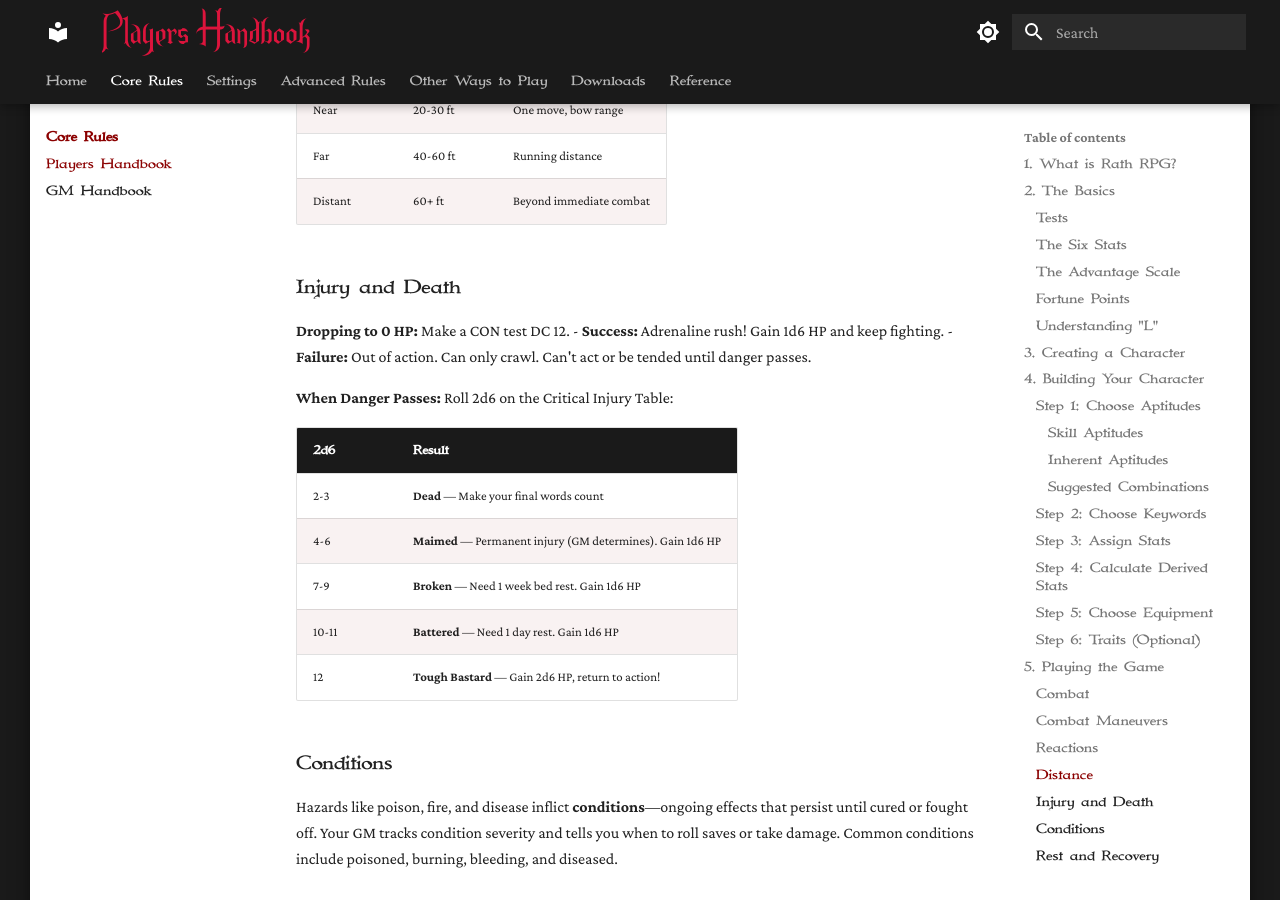
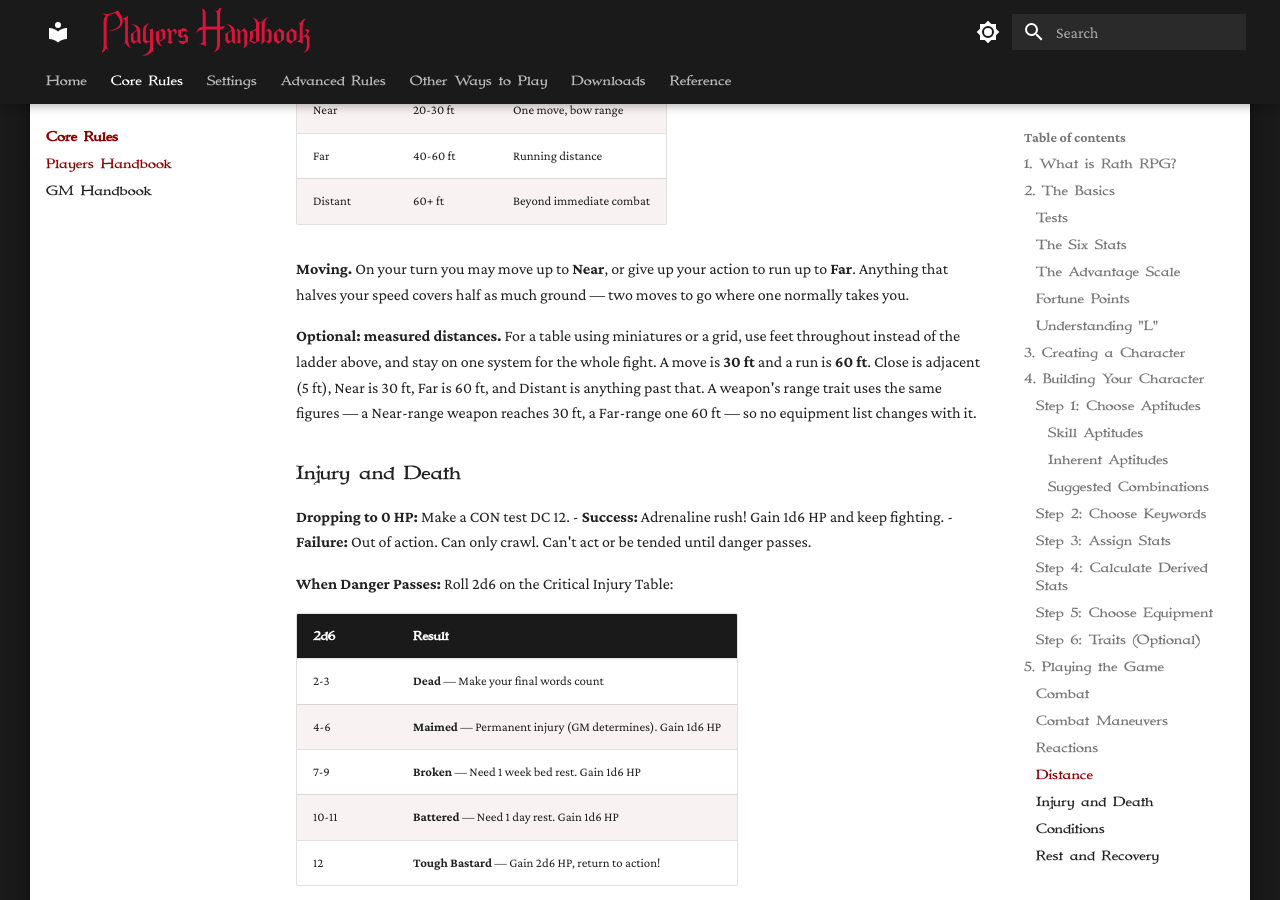
Before and after one commit to rathrpg/rath-rpg, an MkDocs documentation site: the page built from docs/Players Handbook.md, in a window 1280 px wide and 900 px high, scrolled down 11428 px. Built offline with MkDocs 1.6.1 and Material for MkDocs 9.7.7, drawn with Linux system fonts in a browser that asks for light colours.

Commit message:
Restore the optional measured-distance rules to the site
Regenerated docs for the Players Handbook and Rath Freehand. Both books now
define a movement rate (a move is Near, a run is Far, half speed takes two
moves), and the Handbook carries the measured system back as an explicit
opt-in — it was dropped in the 1.0 rewrite, leaving "half speed" in the
movement traits with no speed to halve.

Ranges are given by trait rather than per weapon (Near-range reaches 30 ft,
Far-range 60 ft) so one rule covers fantasy, Modern and Sci-Fi without
touching any equipment table.

Co-Authored-By: Claude Opus 5 <noreply@anthropic.com>

```diff
--- a/docs/Players Handbook.md
+++ b/docs/Players Handbook.md
@@ -375,6 +375,10 @@ Some abilities let you act outside your turn as a **reaction**. You get one reac
 | Near | 20-30 ft | One move, bow range |
 | Far | 40-60 ft | Running distance |
 | Distant | 60+ ft | Beyond immediate combat |
+
+**Moving.** On your turn you may move up to **Near**, or give up your action to run up to **Far**. Anything that halves your speed covers half as much ground — two moves to go where one normally takes you.
+
+**Optional: measured distances.** For a table using miniatures or a grid, use feet throughout instead of the ladder above, and stay on one system for the whole fight. A move is **30 ft** and a run is **60 ft**. Close is adjacent (5 ft), Near is 30 ft, Far is 60 ft, and Distant is anything past that. A weapon's range trait uses the same figures — a Near-range weapon reaches 30 ft, a Far-range one 60 ft — so no equipment list changes with it.
 
 ### Injury and Death
 
```
Also changed, not shown: docs/Rath Freehand.md (+2 -0 lines).
